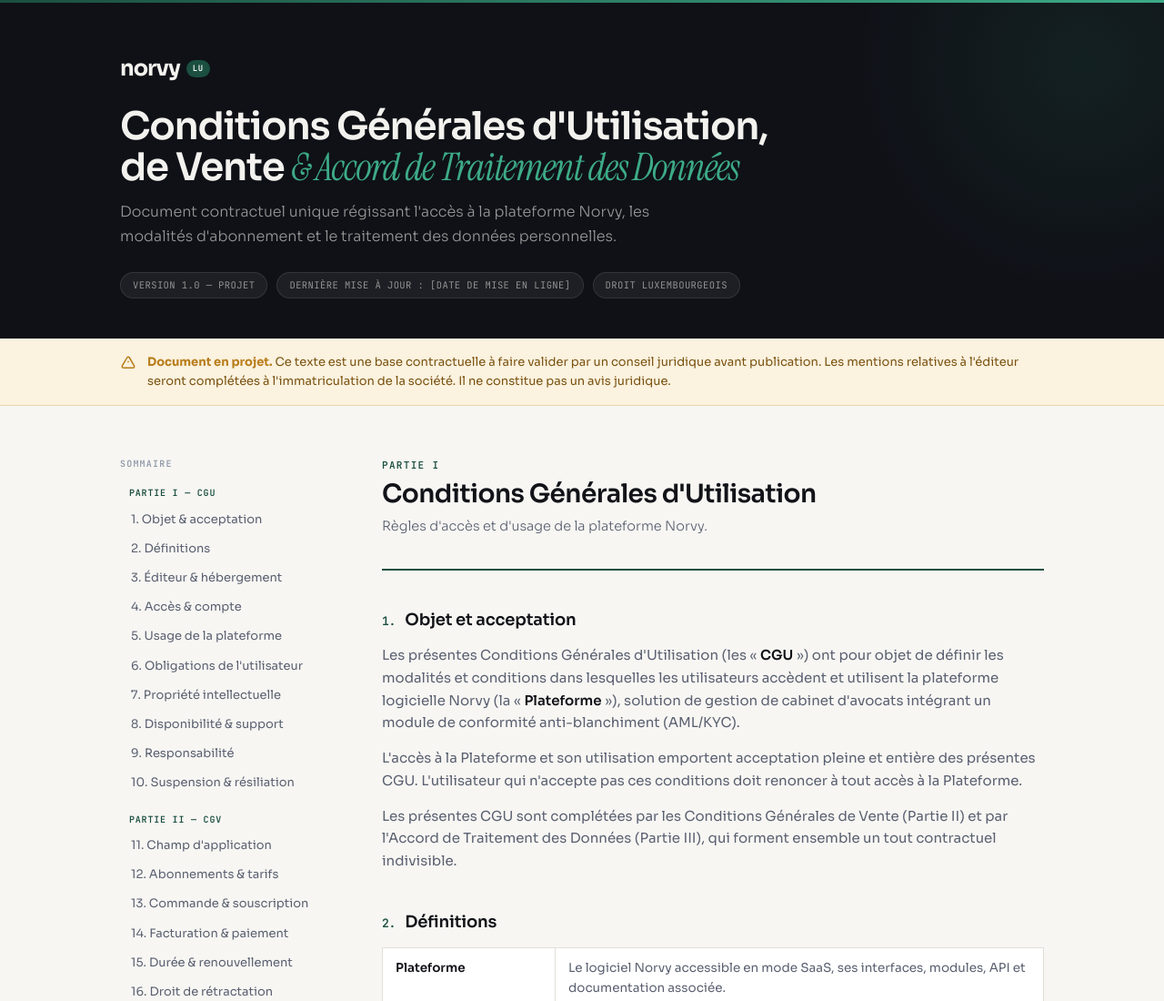
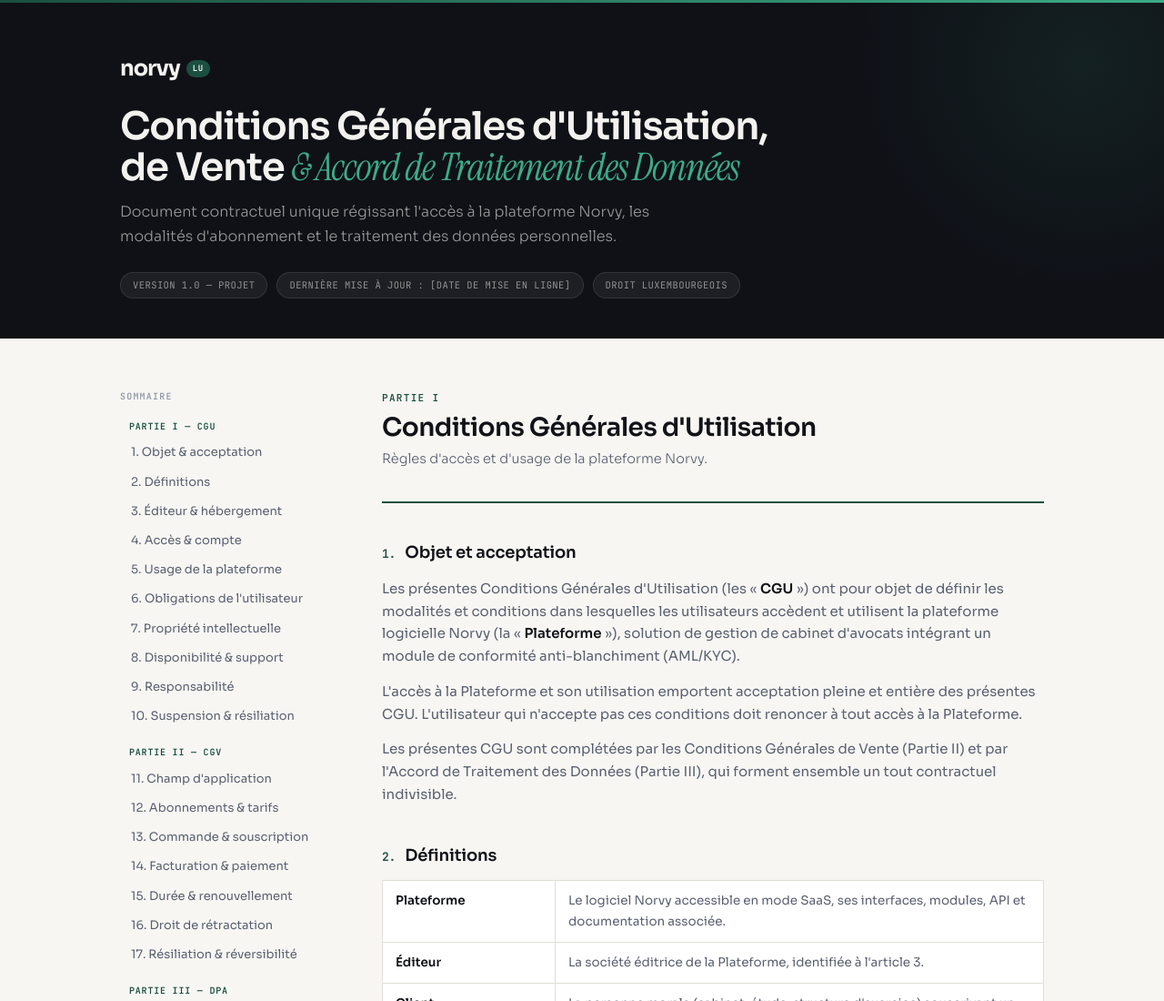
Before and after one commit to NorvyLux/Site, a plain HTML site: page cgu.html in a window 1280 px wide. Shown: the top 1100 px of the page at 91% size. Drawn offline with Linux system fonts and the light colour scheme.

Commit message:
Update cgu.html

```diff
--- a/cgu.html
+++ b/cgu.html
@@ -189,13 +189,6 @@ footer.doc-foot .wrap { display: flex; justify-content: space-between; align-ite
     </div>
   </div>
 </header>
-
-<div class="draft-banner">
-  <div class="wrap">
-    <svg viewBox="0 0 24 24" fill="none" stroke="currentColor" stroke-width="2"><path d="M12 9v2m0 4h.01M5 19h14a2 2 0 0 0 1.84-2.75L13.74 4a2 2 0 0 0-3.48 0L3.16 16.25A2 2 0 0 0 5 19z"/></svg>
-    <p><strong>Document en projet.</strong> Ce texte est une base contractuelle à faire valider par un conseil juridique avant publication. Les mentions relatives à l'éditeur seront complétées à l'immatriculation de la société. Il ne constitue pas un avis juridique.</p>
-  </div>
-</div>
 
 <div class="wrap">
   <div class="doc-body">
```
